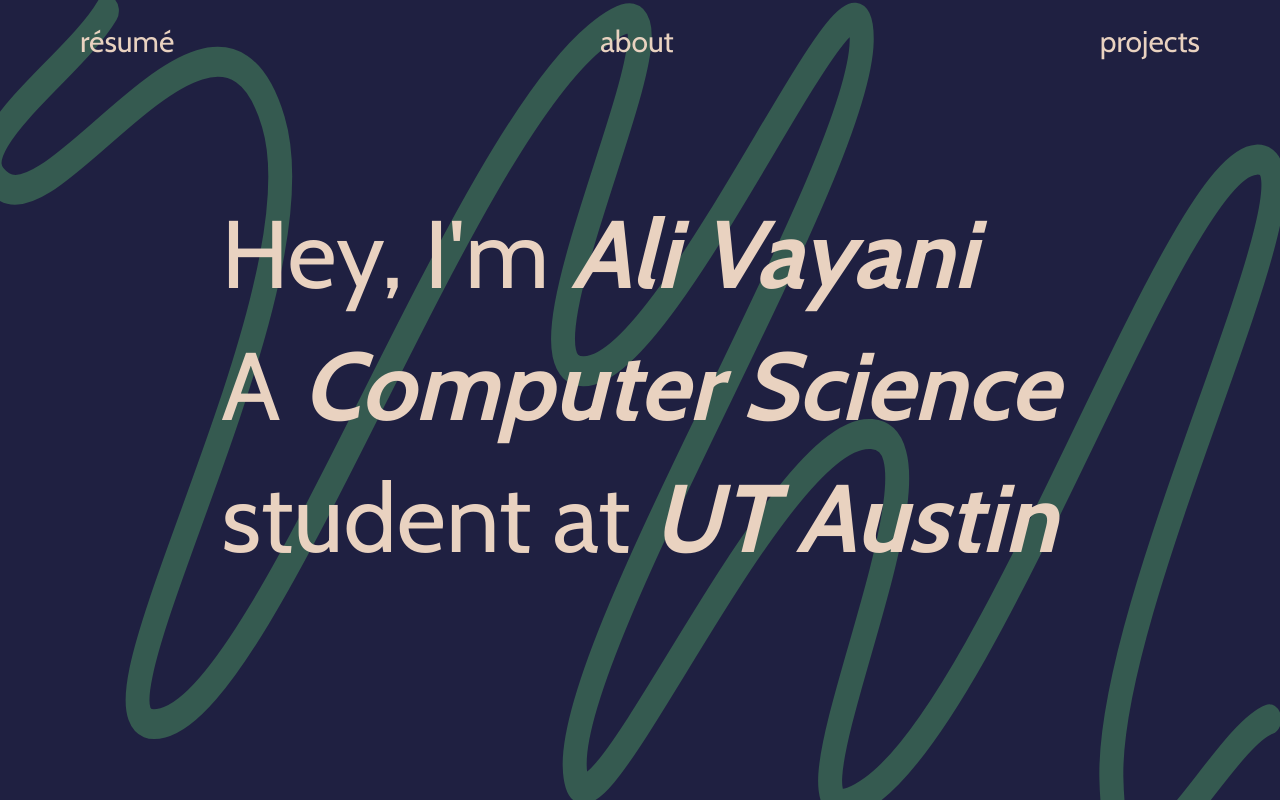
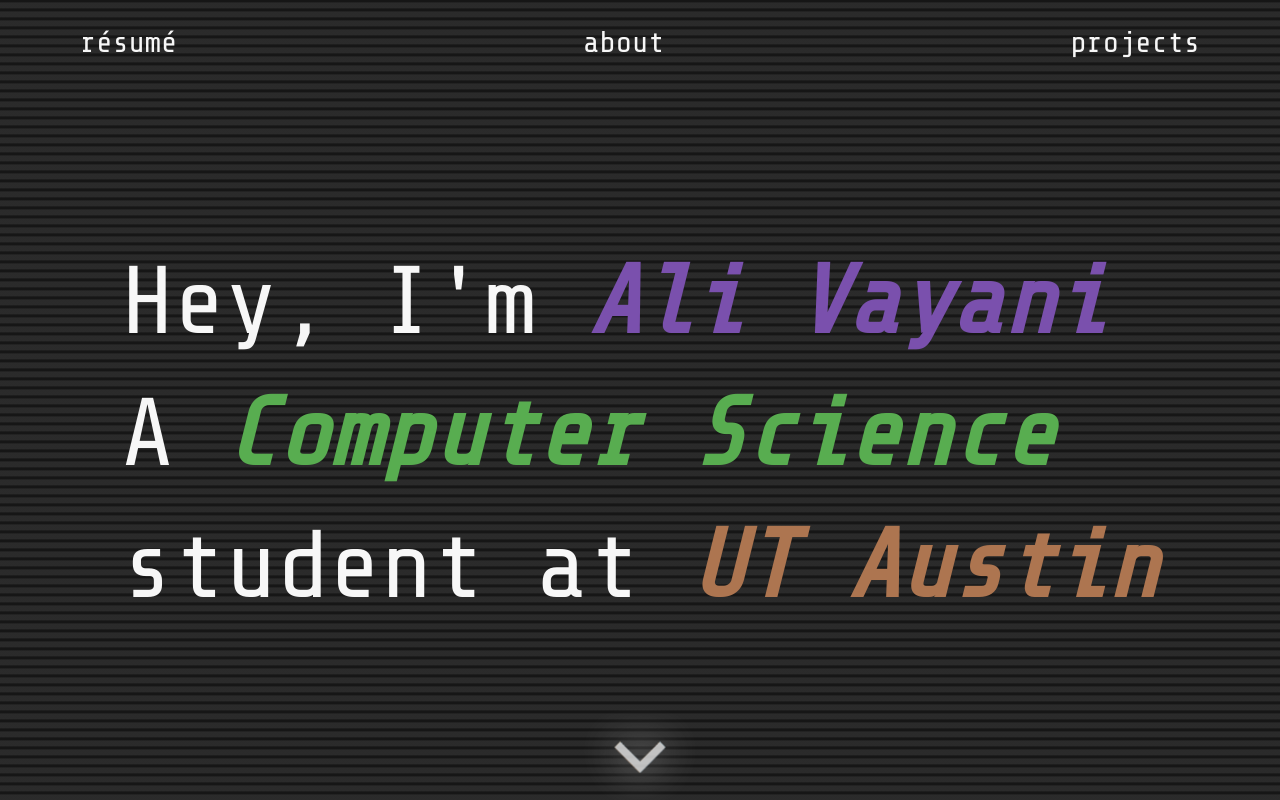
Before and after one commit to ali-vayani/portfolioWebsite, a Next.js app: page / in a window 1280 px wide. Built offline with nearby package versions, Linux system fonts and the light colour scheme.

Commit message:
basically redid everything...

```diff
--- a/package.json
+++ b/package.json
@@ -9,9 +9,10 @@
     "lint": "next lint"
   },
   "dependencies": {
+    "@fortawesome/fontawesome-svg-core": "^6.5.2",
+    "next": "14.2.3",
     "react": "^18",
-    "react-dom": "^18",
-    "next": "14.2.3"
+    "react-dom": "^18"
   },
   "devDependencies": {
     "postcss": "^8",
--- a/src/app/globals.css
+++ b/src/app/globals.css
@@ -1,21 +1,6 @@
 @tailwind base;
 @tailwind components;
 @tailwind utilities;
-
-:root {
-  /* CSS HEX */
-  --space-cadet: #1f2041ff;
-  --english-violet: #4b3f72ff;
-  --viridian: #417b5aff;
-  --bone: #d0cebaff;
-  --champagne-pink: #e9d2c0ff;
-}
-
-body {
-  color: var(--champagne-pink);
-  background: var(--space-cadet);
-  height: 100vh;
-}
 
 @layer utilities {
   .text-balance {
@@ -23,22 +8,81 @@
   }
 }
 
-.svg-draw path {
-  animation: draw 2s linear forwards;
+:root {
+  --background-rgb: 15 15 15;
+
+  --black-rgb: 63 63 63;
+  --primary-rgb: var(--black-rgb);
 }
 
-@keyframes draw {
+body {
+  height: 100vh;
+  display: grid;
+  place-items: center;
+  background-color: rgb(var(--background-rgb));
+  margin: 0rem;
+  overflow: hidden;
+  color: #f7f7f7;
+}
+
+.screen {
+  width: 100%;
+  height: 100%;
+  display: flex;
+  flex-direction: column;
+  background-color: rgb(var(--primary-rgb) / 15%);
+  overflow: hidden;
+  position: relative;
+  z-index: 10;
+  justify-content: top;
+  align-items: center;
+}
+
+@keyframes pan-overlay {
   from {
-    stroke-dashoffset: [Length of the path];
+    background-position: 0% 0%;
   }
+
   to {
-    stroke-dashoffset: 0;
+    background-position: 0% 100%;
   }
 }
 
-
-.custom-bg {
-  background-size: cover;
-  background-position: center;
-  background-repeat: no-repeat;
+.screen-overlay {
+  background: linear-gradient(
+    rgb(var(--primary-rgb) / 0.5),
+    rgb(var(--primary-rgb) / 0.5) 6px,
+    transparent 6px,
+    transparent 18px
+  );
+  background-size: 100% 9px;
+  height: 100%;
+  width: 100%;
+  animation: pan-overlay 25s infinite linear;
+  position: absolute;
+  z-index: -2;
+  left: 0px;
+  top: 0px;
 }
+@keyframes breath {
+  0%, 100% {
+    transform: scale(1);
+    filter: drop-shadow(0 0 20px #f7f7f7);
+  }
+  50% {
+    transform: scale(1.075);
+  }
+}
+.downArrow {
+  height: auto;
+  display: block;
+  margin: 50px auto;
+  border-radius: 10px;
+  filter: drop-shadow(0 0 20px #f7f7f7);
+  animation: breath 3s infinite ease-in-out;
+  opacity: 75%;
+  margin-top: 100px;
+}
+.downArrow:hover {
+  cursor: pointer;
+}
--- a/src/app/layout.js
+++ b/src/app/layout.js
@@ -1,8 +1,9 @@
-import { Inter, Cabin } from "next/font/google";
+import { Inter, Cabin, Share_Tech_Mono } from "next/font/google";
 import "./globals.css";
 
 const inter = Inter({ subsets: ["latin"] });
 const cabin = Cabin({ subsets: ["latin"], weights: ["400", "500", "600", "700"], italic:["normal", "italic"] });
+const ShareTechMono = Share_Tech_Mono({subsets: ["latin"], weight: "400"})
 
 export const metadata = {
   title: "Ali Vayani",
@@ -12,7 +13,7 @@
 export default function RootLayout({ children }) {
   return (
     <html lang="en">
-      <body className={cabin.className}>{children}</body>
+      <body className={ShareTechMono.className}>{children}</body>
     </html>
   );
 }
--- a/src/app/page.js
+++ /dev/null
@@ -1,39 +0,0 @@
-'use client'
-import { useEffect } from 'react';
-
-export default function Home() {
-
-  useEffect(() => {
-    const path = document.querySelector('.svg-draw path');
-    const length = path.getTotalLength();
-    console.log('Path length: ', length);
-
-    // Apply the length to stroke-dasharray and stroke-dashoffset
-    path.style.strokeDasharray = length;
-    path.style.strokeDashoffset = length;
-  }, []);
-
-  return (
-    <div className="w-full h-full flex flex-col justify-top items-center custom-bg">
-      <svg viewBox="0 0 800 400" className="absolute inset-0 w-full h-full svg-draw -z-10" preserveAspectRatio="none">
-        <path d="M66.81613159179688,5.381160736083984C45.29146973292033,34.678619384765625,-32.43647845586141,74.73840967814128,2.2421460151672363,93.2735366821289C36.920770486195885,111.80866368611653,137.66815074284872,-28.40060170491536,170.8520050048828,60.986541748046875C204.0358592669169,150.3736852010091,34.828086853027344,375.4857889811198,101.79370880126953,361.4349670410156C168.75933074951172,347.38414510091144,284.1554489135742,77.42899576822916,371.7488708496094,18.834075927734375C459.34229278564453,-39.760843912760414,308.9685974121094,185.05230077107748,364.573974609375,185.65020751953125C420.1793518066406,186.24811426798502,540.3587239583334,-45.14200973510742,538.5650024414062,20.627796173095703C536.7712809244791,86.39760208129883,357.1001383463542,317.4887758890788,359.19281005859375,382.9596252441406C361.2854817708333,448.43047459920246,483.25856526692706,212.85499064127603,544.843017578125,217.04034423828125C606.4274698893229,221.22569783528647,463.8265787760417,441.25559488932294,543.9461669921875,395.51568603515625C624.0657552083334,349.77577718098956,734.9775797526041,81.91329956054688,785.2017822265625,79.82061767578125C835.4259847005209,77.72793579101562,691.9282023111979,295.96410115559894,694.6187744140625,389.2376403808594C697.3093465169271,482.5111796061198,760.3885904947916,369.50670369466144,793.2734985351562,359.6412353515625" fill="none" stroke="hsl(164, 26%, 28%)" strokeWidth="15" strokeLinecap="round" />
-      </svg>
-      <div className="flex justify-between px-20 mt-6 w-full">
-        <span className="text-3xl">résumé</span>
-        <span className="text-3xl">about</span>
-        <span className="text-3xl">projects</span>
-      </div>
-      <div className="flex flex-col text-8xl leading-snug mt-32">
-        <span>
-          Hey, I'm <span className="font-bold italic">Ali Vayani</span>
-        </span>
-        <span>
-          A <span className="font-bold italic">Computer Science</span>
-        </span>
-        <span>
-          student at <span className="font-bold italic">UT Austin</span>
-        </span>
-      </div>
-    </div>
-  );
-}
--- /dev/null
+++ b/src/app/page.jsx
@@ -0,0 +1,62 @@
+'use client'
+import { useEffect } from 'react';
+import Image from 'next/image';
+
+export default function Home() {
+
+
+  // return (
+  //   <div className="w-full h-full flex flex-col justify-top items-center custom-bg screen">
+  //     <div class="screen">
+  //           <div class="screen-overlay"></div>
+  //           <div className="w-full h-full flex flex-col justify-top items-center custom-bg">
+
+  //         <div className="flex justify-between px-20 mt-6 w-full">
+  //           <span className="text-3xl">résumé</span>
+  //           <span className="text-3xl">about</span>
+  //           <span className="text-3xl">projects</span>
+  //         </div>
+  //         <div className="flex flex-col text-8xl leading-snug mt-32">
+  //           <span>
+  //             Hey, I'm <span className="font-bold italic">Ali Vayani</span>
+  //           </span>
+  //           <span>
+  //             A <span className="font-bold italic">Computer Science</span>
+  //           </span>
+  //           <span>
+  //             student at <span className="font-bold italic">UT Austin</span>
+  //           </span>
+  //         </div>
+  //       </div>
+  //     </div>
+  //   </div>
+  // )
+  return (
+    <div className="screen">
+
+      <div className="flex justify-between px-20 mt-6 w-full">
+        <span className="text-3xl">résumé</span>
+        <span className="text-3xl">about</span>
+        <span className="text-3xl">projects</span>
+      </div>
+      <div className="flex flex-col text-8xl leading-snug mt-44">
+        <span>
+          Hey, I'm <span className="font-bold italic text-customPurple">Ali Vayani</span>
+        </span>
+        <span>
+          A <span className="font-bold italic text-customGreen">Computer Science</span>
+        </span>
+        <span>
+          student at <span className="font-bold italic text-customOrange">UT Austin</span>
+        </span>
+      </div>
+      <Image
+        src="/downArrow.png"
+        width={50}
+        height={50}
+        className='downArrow'
+      />
+      <div class="screen-overlay"></div>
+    </div>
+  );
+}
--- a/tailwind.config.js
+++ b/tailwind.config.js
@@ -13,6 +13,11 @@
           "conic-gradient(from 180deg at 50% 50%, var(--tw-gradient-stops))",
       },
     },
+    colors: {
+      "customPurple": "#7a50ad",
+      "customGreen": "#58ad50",
+      "customOrange": "#ad7550"
+    }
   },
   plugins: [],
 };
```
Also changed, not shown: public/downArrow.png (added), 1 other file (tests, documents, lock files or other folders).
